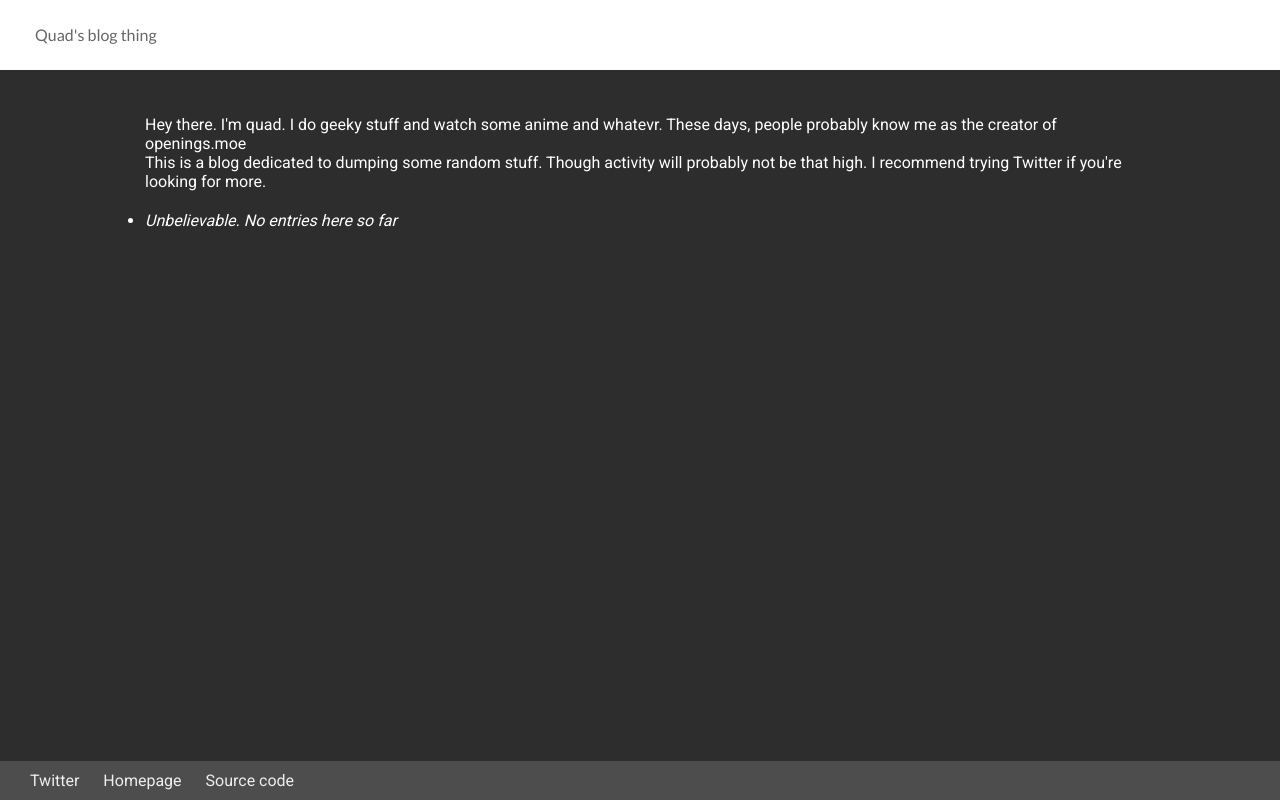
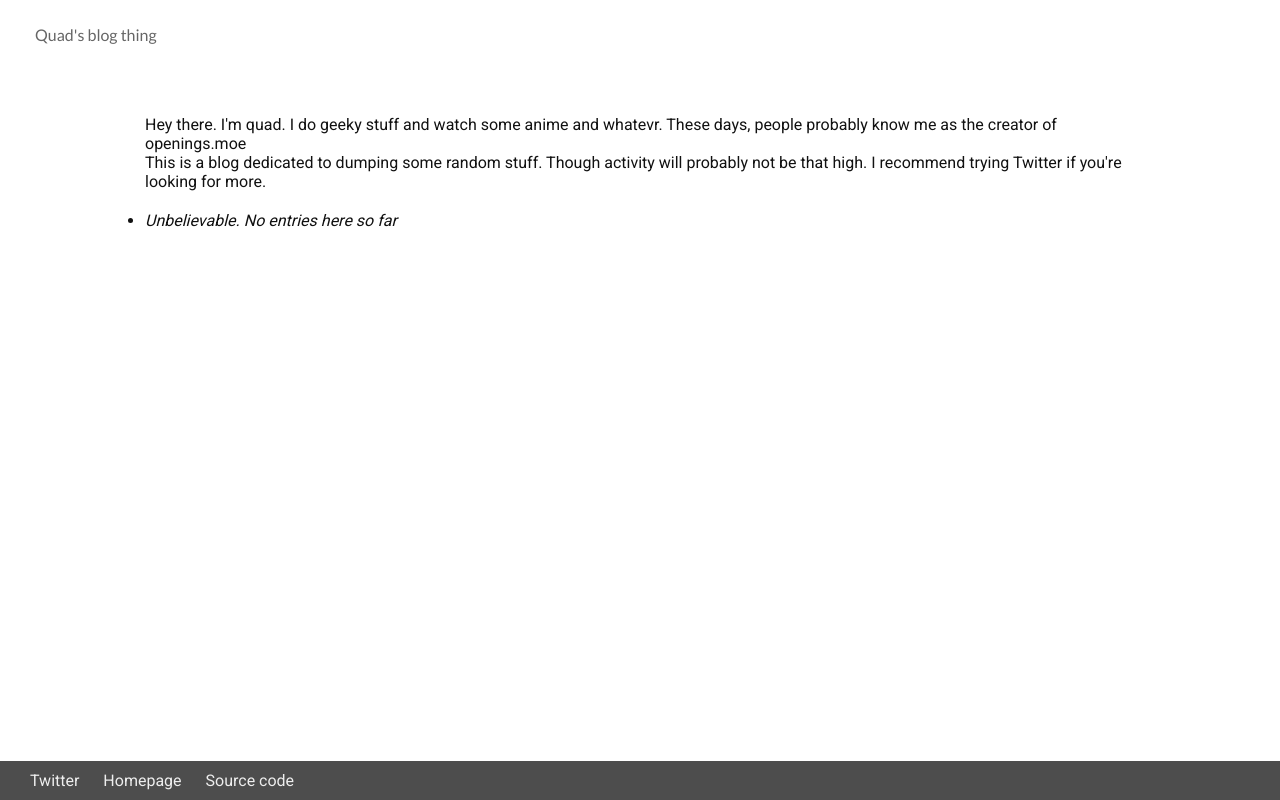
Before and after one commit to QuadPiece/flask-blog, a Flask app: page / in a window 1280 px wide. Run offline with Flask 2, Linux system fonts and the light colour scheme; data that the repository does not hold is empty.

Commit message:
White color test

```diff
--- a/static/style.css
+++ b/static/style.css
@@ -17,8 +17,8 @@ body {
   min-height: 100vh;
   padding-bottom: 50px;
   box-sizing: border-box;
-  background-color: #2d2d2d;
-  color: #ffffff;
+  background-color: #ffffff;
+  color: #111111;
 }
 
 a, a:visited {
```
